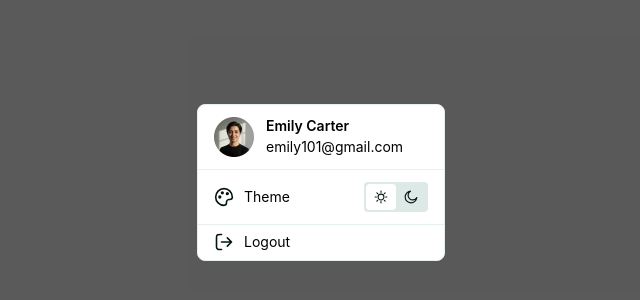
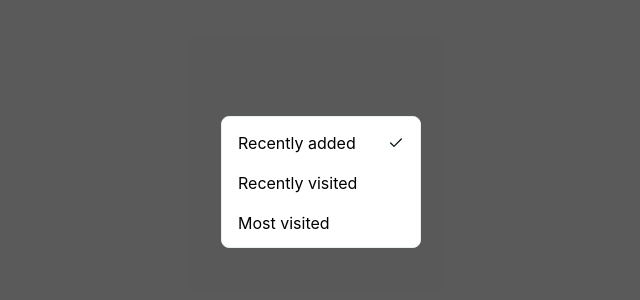
Before and after one commit to JyrexRonaldo/bookmark-manager-app, a React (Vite) app in the folder frontend/: page /test in a window 1280 px wide. Shown: the part 218-518 px from the top of the page, without its empty margins (319-959 px from the left). Built offline with nearby package versions, Linux system fonts and the light colour scheme.

Commit message:
Add sort by dropdown component

```diff
--- /dev/null
+++ b/frontend/src/components/SortByDropdown/SortByDropdown.tsx
@@ -0,0 +1,24 @@
+function SortByDropdown() {
+  return (
+    <>
+      <div className="flex h-screen items-center justify-center bg-[#131313]/70">
+        <div className="flex h-[132px] w-[200px] flex-col gap-[4px] rounded-[8px] border border-[#E8F0EF] bg-white p-[8px] *:flex *:h-[36px] *:items-center *:justify-between *:p-[8px]">
+          <div>
+            <p>Recently added</p>
+            <img src="/img/icon-check.svg" className="size-[16px]" alt="" />
+          </div>
+          <div>
+            <p>Recently visited</p>
+            <img src="" alt="" />
+          </div>
+          <div>
+            <p>Most visited</p>
+            <img src="" alt="" />
+          </div>
+        </div>
+      </div>
+    </>
+  );
+}
+
+export default SortByDropdown;
--- a/frontend/src/routes.tsx
+++ b/frontend/src/routes.tsx
@@ -3,10 +3,11 @@ import App from "./components/App/App";
 // import Dialog from "./components/Dialog/Dialog";
 import ErrorPage from "./components/ErrorPage/ErrorPage";
 import ForgetPassword from "./components/ForgetPassword/ForgetPassword";
-import ProfileMenu from "./components/ProfileMenu/ProfileMenu";
+// import ProfileMenu from "./components/ProfileMenu/ProfileMenu";
 import ResetPassword from "./components/ResetPassword/ResetPassword";
 import Signin from "./components/Signin/Signin";
 import Signup from "./components/Signup/Signup";
+import SortByDropdown from "./components/SortByDropdown/SortByDropdown";
 
 
 const routes = [
@@ -33,7 +34,7 @@ const routes = [
   },
    {
     path: "/test",
-    element: <ProfileMenu />,
+    element: <SortByDropdown />,
   },
 ];
 
```
